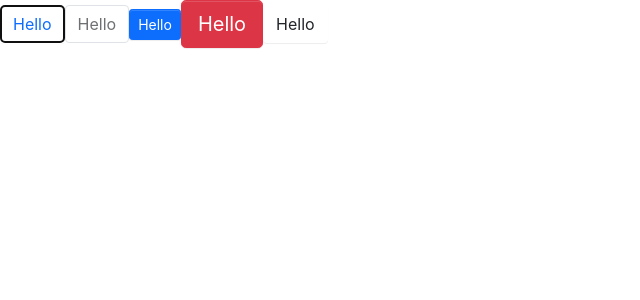
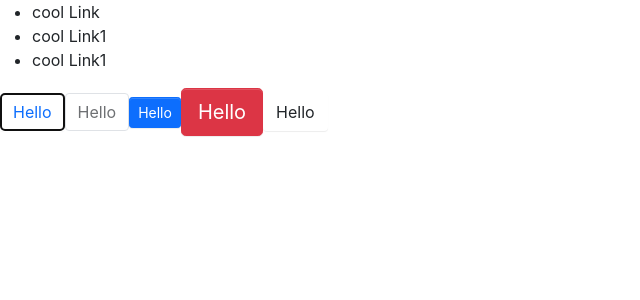
Before and after one commit to Liang34/liangship, a React (Create React App) app: page / in a window 1280 px wide. Shown: the top 300 px of the page, without its empty margins (0-640 px from the left). Built offline with nearby package versions, Linux system fonts and the light colour scheme.

Commit message:
feat: Menu

```diff
--- a/src/App.tsx
+++ b/src/App.tsx
@@ -1,9 +1,23 @@
 import React from 'react';
 import Button, { ButtonSize, ButtonType } from './components/Button/Button';
 import './styles/index.scss'
+import MenuItem from './components/Menu/menuItem';
+import Menu from './components/Menu/menu';
+
 function App() {
   return (
     <div className="App">
+      <Menu defaultIndex={0}>
+        <MenuItem>
+          cool Link
+        </MenuItem>
+        <MenuItem>
+          cool Link1
+        </MenuItem>
+        <MenuItem>
+          cool Link1
+        </MenuItem>
+      </Menu>
       <header className="App-header">
         <Button autoFocus>Hello</Button>
         <Button disabled>Hello</Button>
--- /dev/null
+++ b/src/components/Menu/menu.tsx
@@ -0,0 +1,35 @@
+import React, { CSSProperties } from "react"
+import classNames from 'classnames'
+
+type MenuMode = 'horizontal' | 'vertical' // String Literal Types
+export interface MenuProps {
+  defaultIndex?: number; /**默认 active 的菜单项的索引值 */
+  className?: string;
+  mode?: MenuMode; /**菜单类型 横向或者纵向 */
+  style?: CSSProperties;
+  onSelect?: (selectedIndex: string) => void;/**点击菜单项触发的回掉函数 */
+  defaultOpenSubMenus?: string[]; /**设置子菜单的默认打开 只在纵向模式下生效 */
+}
+interface IMenuContext {
+  index: string;
+  onSelect?: (selectedIndex: string) => void;
+  mode?: MenuMode;
+  style?: CSSProperties;
+}
+export const Menu: React.FC<MenuProps> = (props) => {
+  const { className, mode, style, children, defaultIndex, onSelect, defaultOpenSubMenus } = props
+  const classes = classNames('viking-menu', className, {
+    'menu-vertical': mode === 'vertical'
+  })
+  return (
+    <ul className={classes} style={style}>
+      {children}
+    </ul>
+  )
+}
+Menu.defaultProps = {
+  defaultIndex: 0,
+  mode: 'horizontal',
+  defaultOpenSubMenus: [],
+}
+export default Menu;
--- /dev/null
+++ b/src/components/Menu/menuItem.tsx
@@ -0,0 +1,21 @@
+import React from "react";
+import classNames from "classnames";
+export interface MenuItemProps {
+  index?: string;// 确定那一项高亮，与defaultIndex比较
+  disabled?: boolean;
+  className?: string;
+  style?: React.CSSProperties;
+}
+const MenuItem: React.FC<MenuItemProps> = (props) => {
+  const { index, disabled, className, style, children } = props
+  const classes = classNames('menu-item', className, {
+    'is-disabled': disabled,
+    // 'is-active': context.index === index
+  })
+  return (
+    <li className={classes} style={style}>
+      {children}
+    </li>
+  )
+}
+export default MenuItem;
```
